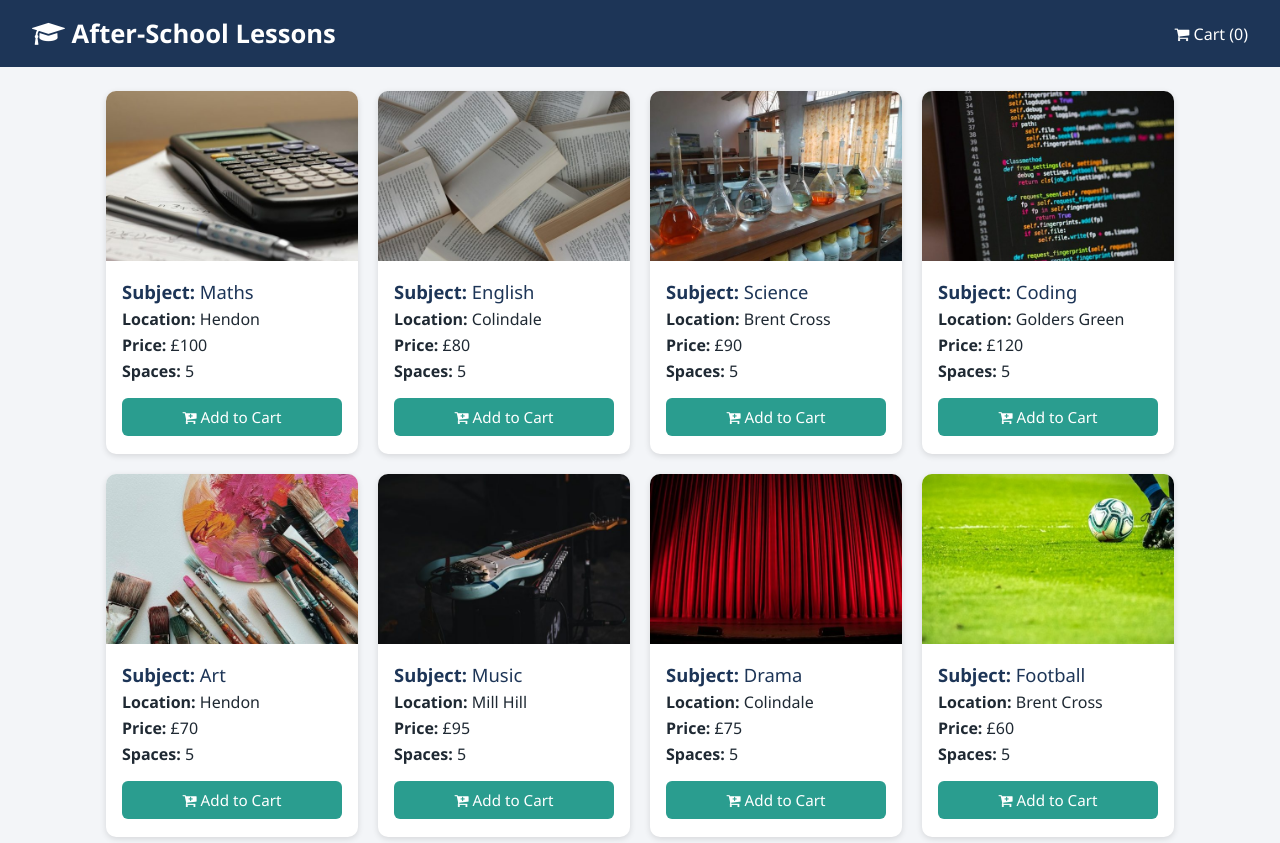
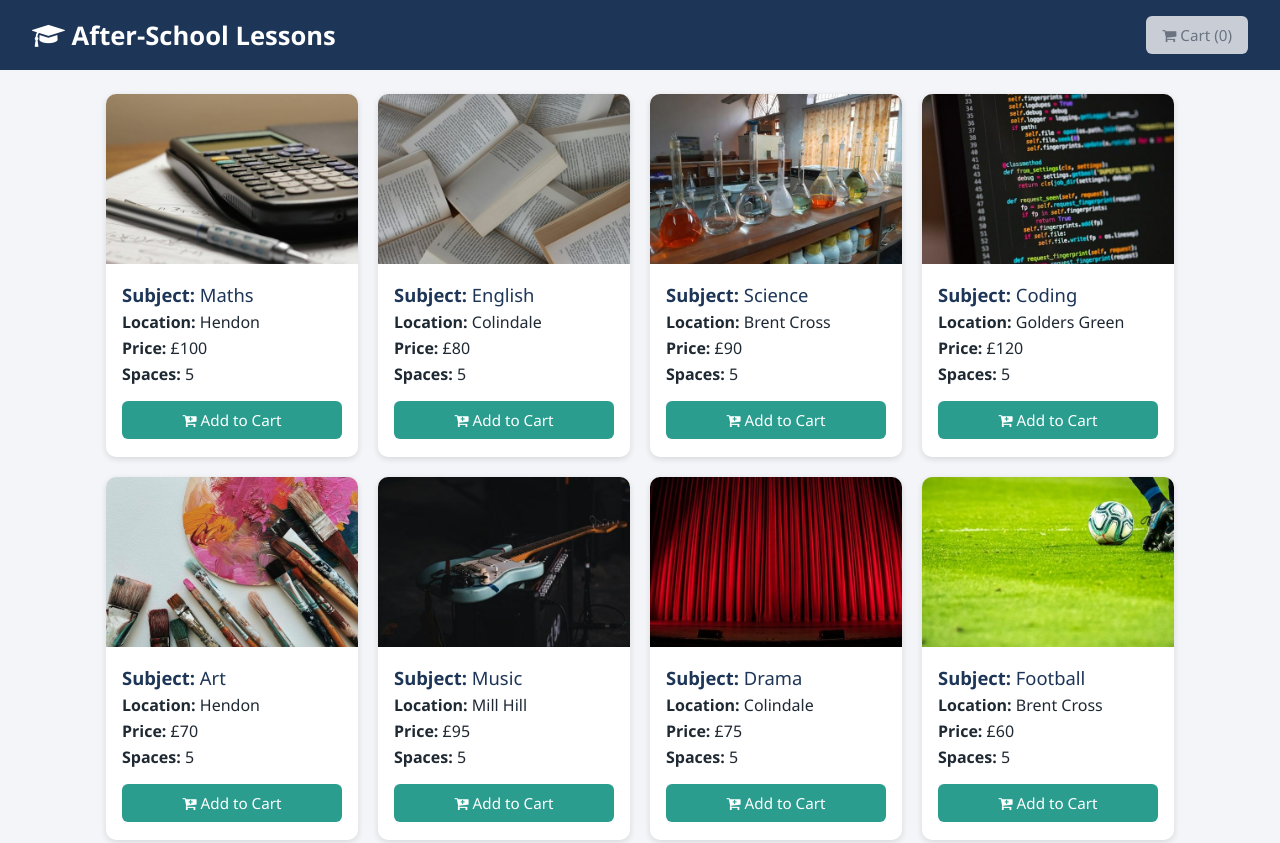
Before and after one commit to CourageJD1/M01114767-after-school-frontend, a plain HTML site: page index.html in a window 1280 px wide. Shown: the top 843 px of the page. Drawn offline with nearby package versions, Linux system fonts and the light colour scheme.

Commit message:
Add a cart button that switches between the lessons and cart pages

```diff
--- a/index.html
+++ b/index.html
@@ -16,10 +16,17 @@
 
         <header>
             <h1><i class="fa fa-graduation-cap" aria-hidden="true"></i> {{ sitename }}</h1>
-            <p class="cart-count"><i class="fa fa-shopping-cart" aria-hidden="true"></i> Cart ({{ cartItemCount }})</p>
+
+            <!-- Disabled while the cart is empty, but never while the cart page is open,
+                 so the user can always get back to the lessons -->
+            <button class="cart-button" v-on:click="toggleCart" v-bind:disabled="cart.length === 0 && !showCart">
+                <span v-if="showCart"><i class="fa fa-arrow-left" aria-hidden="true"></i> Back to lessons</span>
+                <span v-else><i class="fa fa-shopping-cart" aria-hidden="true"></i> Cart ({{ cartItemCount }})</span>
+            </button>
         </header>
 
-        <main>
+        <!-- Lessons page -->
+        <main v-if="!showCart">
 
             <!-- One card per lesson -->
             <div class="lesson-list">
@@ -40,6 +47,12 @@
             </div>
         </main>
 
+        <!-- Cart page -->
+        <main v-else>
+            <h2>Shopping Cart</h2>
+            <p>{{ cartItemCount }} space(s) in your cart.</p>
+        </main>
+
     </div>
 
     <script type="module">
@@ -51,6 +64,7 @@
                     sitename: "After-School Lessons",
                     lessons: lessonsArray,      // the array in lessons.js
                     cart: [],                   // lesson _id values, one entry per space
+                    showCart: false,            // false = lessons page, true = cart page
                 };
             },
 
@@ -76,6 +90,10 @@
                 canAddToCart(lesson) {
                     return lesson.space > 0;
                 },
+
+                toggleCart() {
+                    this.showCart = !this.showCart;
+                },
             },
         });
 
--- a/style.css
+++ b/style.css
@@ -94,7 +94,10 @@ button:disabled {
     margin-top: 12px;
 }
 
-.cart-count {
-    margin: 0;
-    font-size: 1rem;
+.cart-button {
+    background-color: #e76f51;
 }
+
+.cart-button:hover {
+    background-color: #d05a3d;
+}
```
